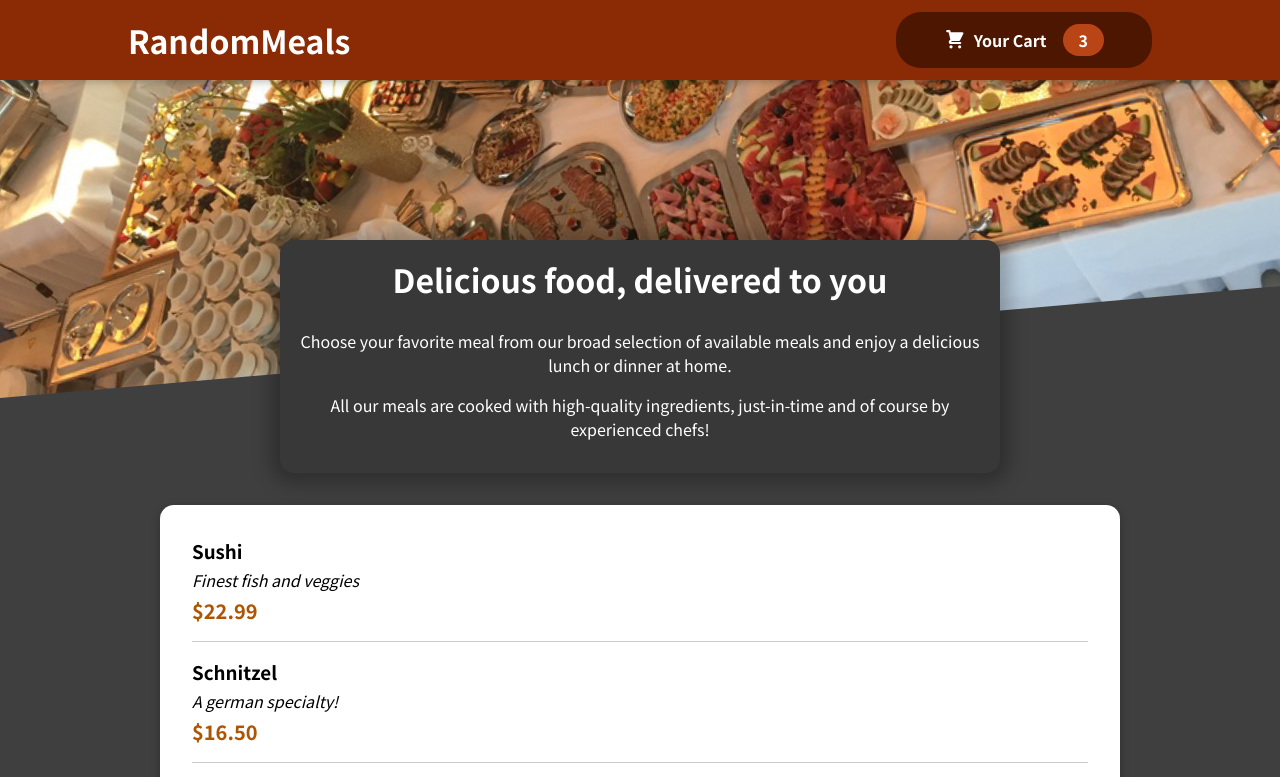
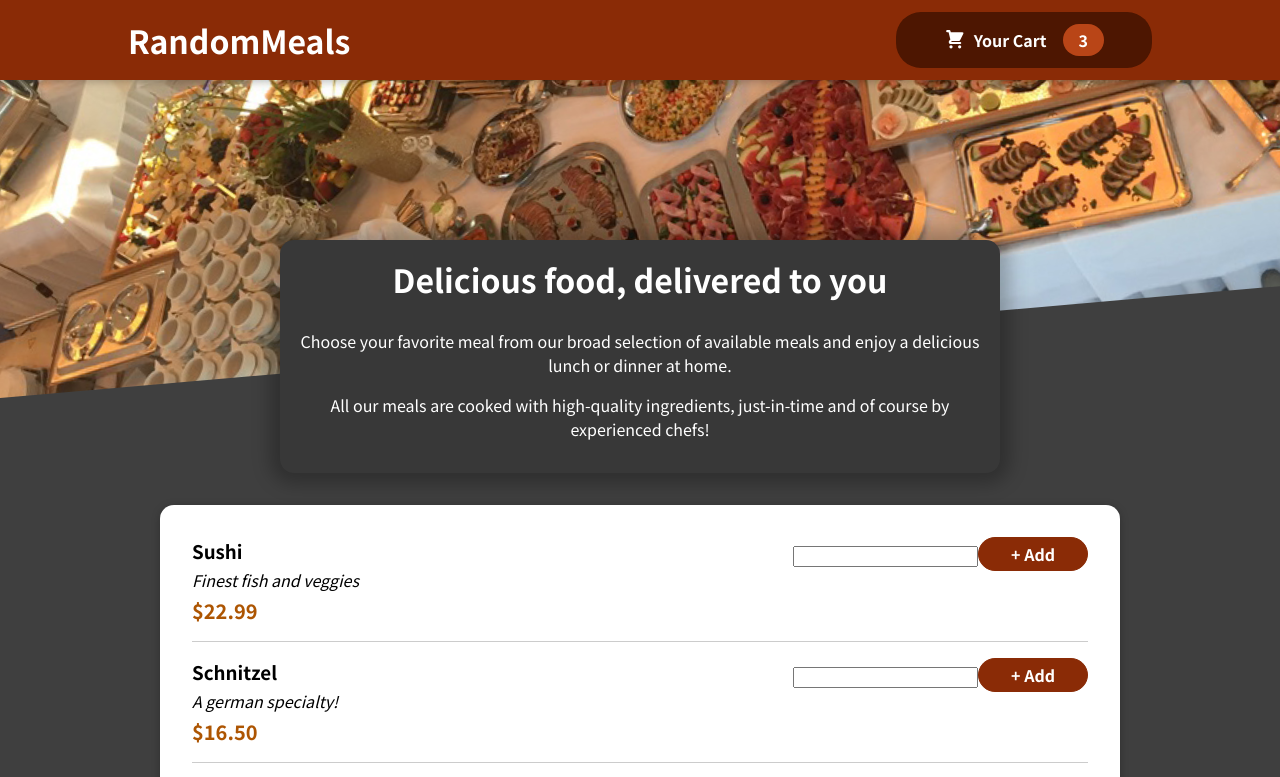
Before and after one commit to DavidSurina/react-training-food-order-app, a React (Create React App) app: page / in a window 1280 px wide. Shown: the top 777 px of the page. Built offline with nearby package versions, Linux system fonts and the light colour scheme.

Commit message:
created MealItemForm component, adde styling to it and imported to MealItem

```diff
--- a/src/components/Meals/MealItem/MealItem.js
+++ b/src/components/Meals/MealItem/MealItem.js
@@ -1,4 +1,6 @@
 import classes from './MealItem.module.css';
+
+import MealItemForm from './MealItemForm';
 
 const MealItem = props => {
     const price = `$${props.price.toFixed(2)}`;
@@ -11,7 +13,7 @@
                 <div className={classes.price}>{price}</div>
             </div>
             <div>
-
+                <MealItemForm />
             </div>
         </li>
     )
--- a/src/components/Meals/MealItem/MealItemForm.js
+++ b/src/components/Meals/MealItem/MealItemForm.js
@@ -0,0 +1,12 @@
+import classes from './MealItemForm.module.css';
+
+const MealItemForm = props => {
+    return (
+        <form className={classes.form}>
+            <input />
+            <button>+ Add</button>
+        </form>
+    )
+};
+
+export default MealItemForm;
--- /dev/null
+++ b/src/components/Meals/MealItem/MealItemForm.module.css
@@ -0,0 +1,20 @@
+.form {
+  text-align: right;
+}
+
+.form button {
+  font: inherit;
+  cursor: pointer;
+  background-color: #8a2b06;
+  border: 1px solid #8a2b06;
+  color: white;
+  padding: 0.25rem 2rem;
+  border-radius: 20px;
+  font-weight: bold;
+}
+
+.form button:hover,
+.form button:active {
+  background-color: #641e03;
+  border-color: #641e03;
+}
```
Also changed, not shown: 1 other file (tests, documents, lock files or other folders).
